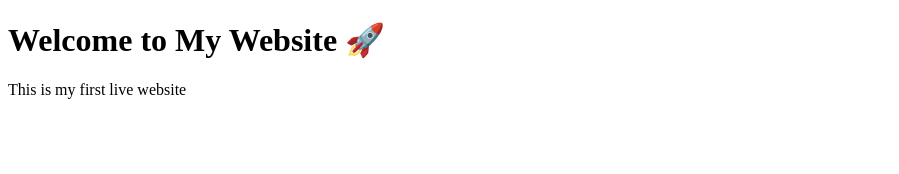
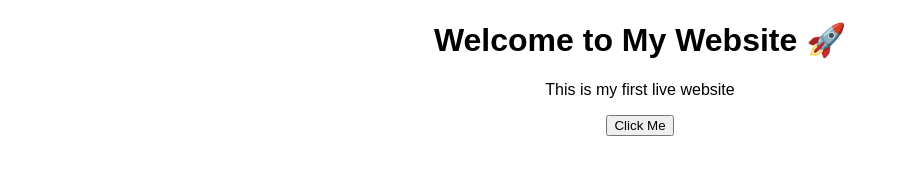
Before and after one commit to pshaziyaparveen64-jpg/my-website, a plain HTML site: page index.html in a window 1280 px wide. Shown: the whole page, without its empty margins (0-899 px from the left). Drawn offline with Linux system fonts and the light colour scheme.

Commit message:
Enhance body with centered text and alert button
Added a button that triggers an alert when clicked.

```diff
--- a/index.html
+++ b/index.html
@@ -3,8 +3,14 @@
 <head>
   <title>My Website</title>
 </head>
-<body>
+<body style="text-align:center; font-family:Arial;">
+
 <h1>Welcome to My Website 🚀</h1>
 <p>This is my first live website</p>
+
+<button onclick="alert('Hello! Website works 🎉')">
+  Click Me
+</button>
+
 </body>
 </html>
```
